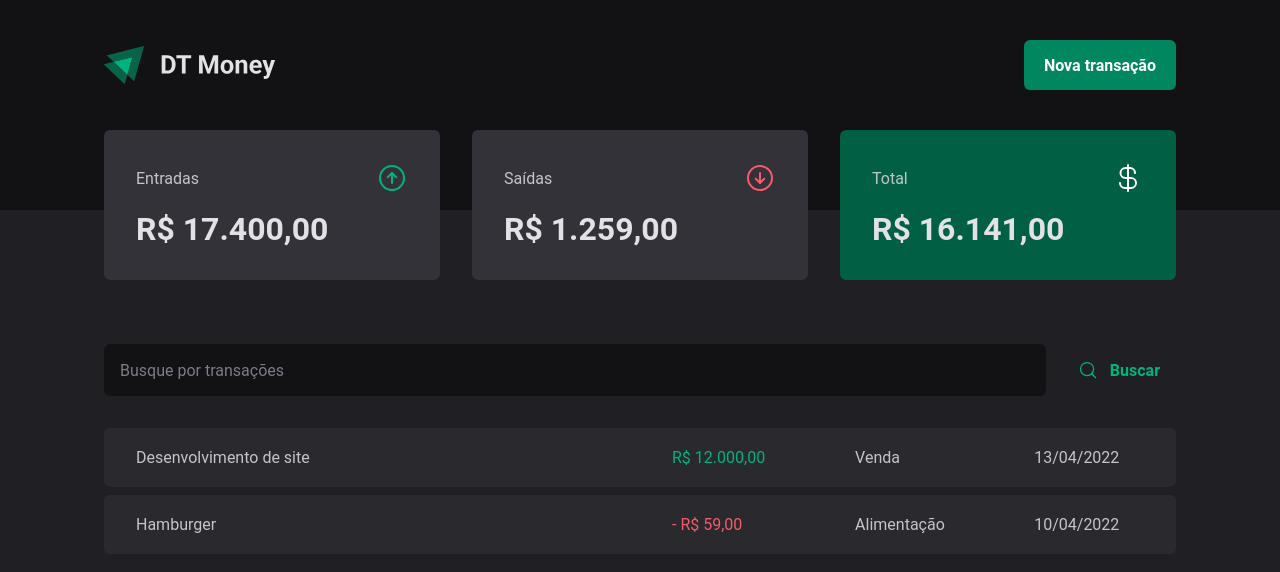
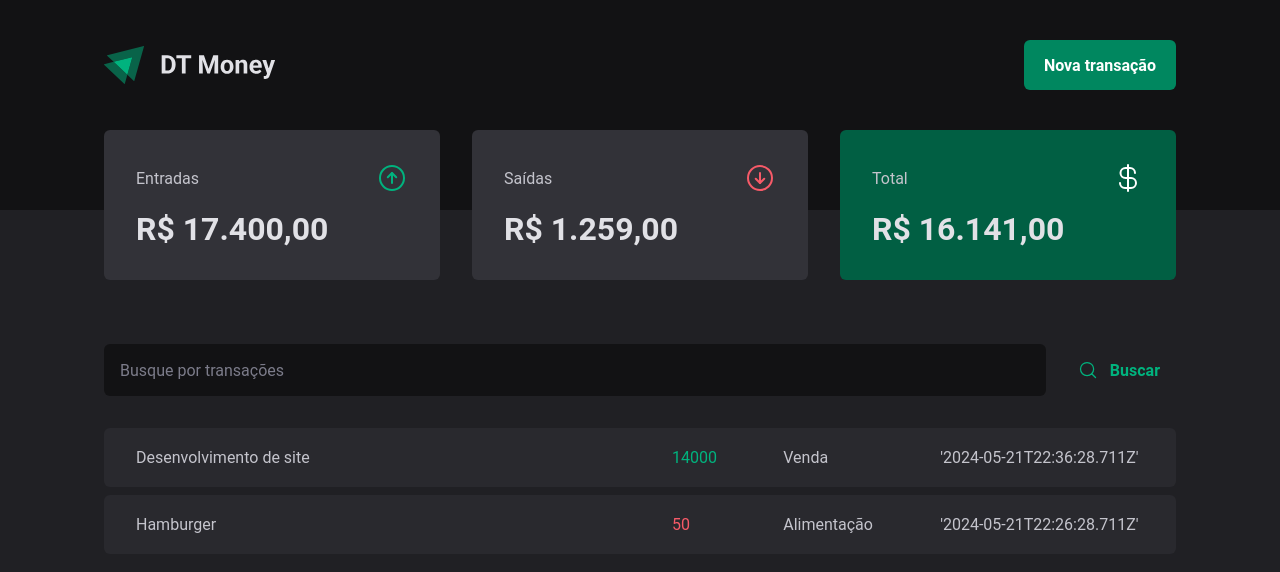
Before and after one commit to FelipeRBDantas/03-dt-money, a React app: page / in a window 1280 px wide. Shown: the top 572 px of the page. Built offline with nearby package versions, Linux system fonts and the light colour scheme; data requests are answered from the project's data file; the HTML template or start-up script is replaced by a standard one.

Commit message:
feat: Connecting to the API - Transactions Page - Integrating Json Server

```diff
--- a/package.json
+++ b/package.json
@@ -5,6 +5,7 @@
   "type": "module",
   "scripts": {
     "dev": "vite",
+    "dev:server": "json-server server.json -p 3333 -w -d 500",
     "build": "tsc && vite build",
     "lint": "eslint . --ext ts,tsx --report-unused-disable-directives --max-warnings 0",
     "preview": "vite preview"
@@ -27,6 +28,7 @@
     "eslint": "^8.57.0",
     "eslint-plugin-react-hooks": "^4.6.0",
     "eslint-plugin-react-refresh": "^0.4.6",
+    "json-server": "^0.16.3",
     "typescript": "^5.2.2",
     "vite": "^5.2.0"
   }
--- /dev/null
+++ b/server.json
@@ -0,0 +1,20 @@
+{
+  "transactions": [
+    {
+      "id": 1,
+      "title": "Desenvolvimento de site",
+      "type": "income",
+      "category": "Venda",
+      "price": 14000,
+      "createdAt": "'2024-05-21T22:36:28.711Z'"
+    },
+    {
+      "id": 2,
+      "title": "Hamburger",
+      "type": "outcome",
+      "category": "Alimentação",
+      "price": 50,
+      "createdAt": "'2024-05-21T22:26:28.711Z'"
+    }
+  ]
+}
--- a/src/pages/Transactions/index.tsx
+++ b/src/pages/Transactions/index.tsx
@@ -1,3 +1,5 @@
+import { useEffect, useState } from "react";
+
 import { Header } from "../../components/Header";
 import { Summary } from "../../components/Summary";
 import { SearchForm } from "./components/SearchForm";
@@ -5,29 +7,29 @@
 import { PriceHighLight, TransactionsContainer, TransactionsTable } from "./styles";
 
 interface Transactions {
-  description: string;
-  value: string;
-  type: string;
-  date: string;
+  id: number;
+  title: string;
+  type: 'income' | 'outcome';
+  price: number;
+  category: string;
+  createdAt: string;
 }
 
-const transactions: Transactions[] = [
-  {
-    description: "Desenvolvimento de site",
-    value: "R$ 12.000,00",
-    type: "Venda",
-    date: "13/04/2022"
-  },
-  {
-    description: "Hamburger",
-    value: "- R$ 59,00",
-    type: "Alimentação",
-    date: "10/04/2022"
+export function Transactions () {
+  const [transactions, setTransactions] = useState<Transactions[]>([])
+
+  async function loadTransactions() {
+    const response = await fetch('http://localhost:3333/transactions')
+
+    const data: Transactions[] = await response.json()
+
+    setTransactions(data)
   }
-]
 
+  useEffect(() => {
+    loadTransactions()
+  }, [])
 
-export function Transactions () {
   return (
     <div>
       <Header />
@@ -39,14 +41,14 @@
 
         <TransactionsTable>
           <tbody>
-            { transactions.map((item) => (
-              <tr key={item.description}>
-                <td width="50%">{item.description}</td>
+            { transactions &&transactions.map((transaction) => (
+              <tr key={transaction.id}>
+                <td width="50%">{transaction.title}</td>
                 <td>
-                  <PriceHighLight variant={item.type === "Venda" ? "income" : "outcome"}>{ item.value }</PriceHighLight>
+                  <PriceHighLight variant={transaction.type}>{ transaction.price }</PriceHighLight>
                 </td>
-                <td>{ item.type }</td>
-                <td>{ item.date }</td>
+                <td>{ transaction.category }</td>
+                <td>{ transaction.createdAt }</td>
               </tr>
             )) }
           </tbody>
```
Also changed, not shown: 1 other file (tests, documents, lock files or other folders).
